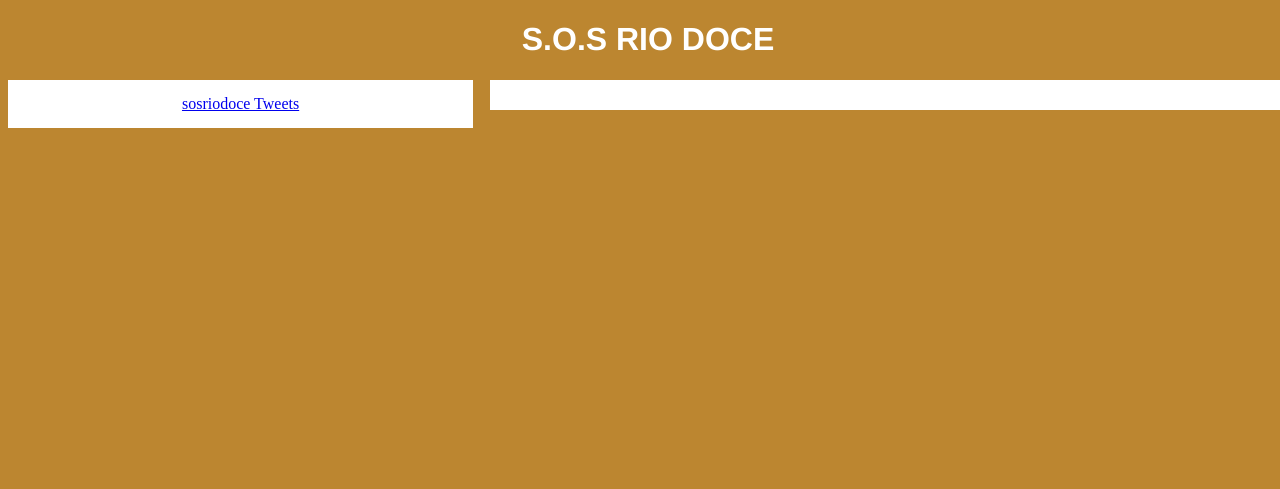
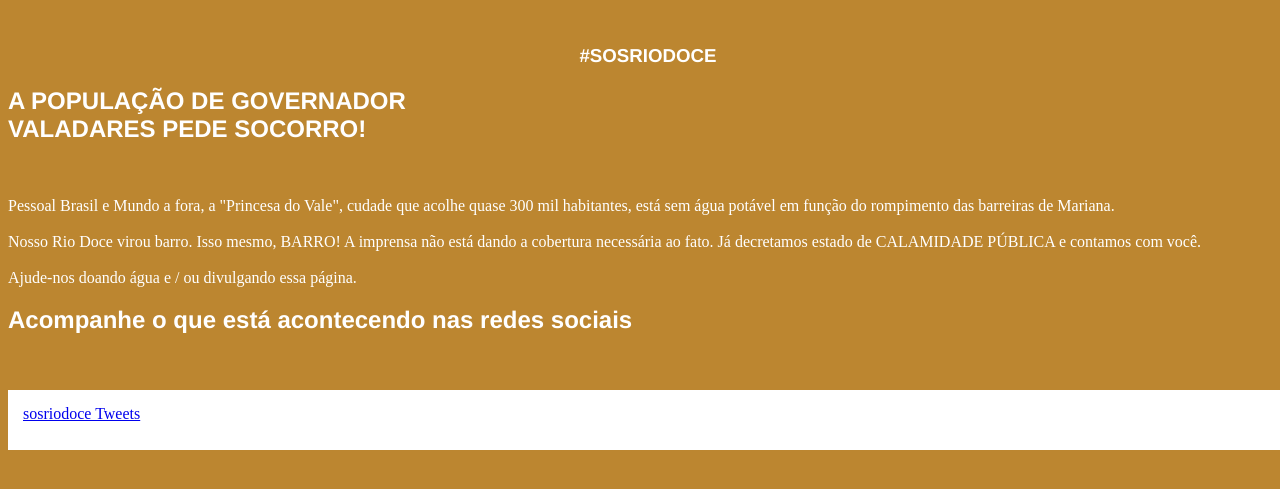
Before and after one commit to joelgarciajr84/sosriodoce, a PHP site: page / in a window 1280 px wide. Shown: the top 489 px of the page. Run offline with PHP 8.4, Linux system fonts and the light colour scheme; some libraries are stand-ins or nearby versions; some web fonts are replaced.

Commit message:
Alterações parte 2

```diff
--- a/index.php
+++ b/index.php
@@ -2,7 +2,7 @@
 <html>
 <head>
   <meta charset="utf-8">
-        <title>S.O.S Rio Doce</title>
+  <title>#SOSRIODOCE</title>
   <link rel="stylesheet" href="style.css" media="screen" charset="utf-8">
   <div id="fb-root"></div>
   <script>
@@ -18,21 +18,49 @@
   </script>
 </head>
 <body>
-        <h1 align="center">S.O.S RIO DOCE</h1>
-        <div align="center" class="full">
 
-            <div class="left container-twitter">
+  <div class="container">
+    <section class="black-box">
+    <section>
+      <br>
+        <h1 align="center" id="title">#SOSRIODOCE</h1>
+      <h2>A POPULAÇÃO DE GOVERNADOR <br> VALADARES PEDE SOCORRO!</h2>
+      <br>
+    <p>
+
+
+Pessoal Brasil e Mundo a fora, a "Princesa do Vale", cudade que acolhe quase 300 mil habitantes, está sem água potável em função do rompimento das barreiras de Mariana. <br> <br>
+
+Nosso Rio Doce virou barro. Isso mesmo, BARRO! A imprensa não está dando a cobertura necessária ao fato. Já decretamos estado de CALAMIDADE PÚBLICA e contamos com você. <br> <br>
+
+Ajude-nos doando água e / ou divulgando essa página.
+    </p>
+    </section>
+    <section>
+      <h2>Acompanhe o que está acontecendo nas redes sociais</h2>
+      <br><br>
+    </section>
+
+      </section>
+    <section class="bg-black">
+    <div class="social-widgets bg-black">
+      <section class="container-twitter bg-black">
+        <div class="left">
           <a class="twitter-timeline" href="https://twitter.com/hashtag/sosriodoce" data-widget-id="664991958511828992">sosriodoce Tweets</a>
           <script>!function(d,s,id){var js,fjs=d.getElementsByTagName(s)[0],p=/^http:/.test(d.location)?'http':'https';if(!d.getElementById(id)){js=d.createElement(s);js.id=id;js.src=p+"://platform.twitter.com/widgets.js";fjs.parentNode.insertBefore(js,fjs);}}(document,"script","twitter-wjs");</script>
         </div>
+      </section>
 
-<div class="right container-facebook">
-    <div align="center" style="width:800px; margin:0 auto;"class="fb-comments" data-href="http://sosriodoce.herokuapp.com/" colorscheme="dark"
-data-width="600" data-numposts="10"></div>
+      <section class="container-facebook bg-black">
+      <div class="right ">
+        <div align="center" class="fb-comments" data-href="http://sosriodoce.herokuapp.com/" colorscheme="dark"
+        data-width="400" data-numposts="3"></div>
       </div>
+      </section>
     </div>
+    </section>
 
-
+  </div>
 
 </body>
 </html>
```
Lines whose indentation alone changed are shown as unchanged.
